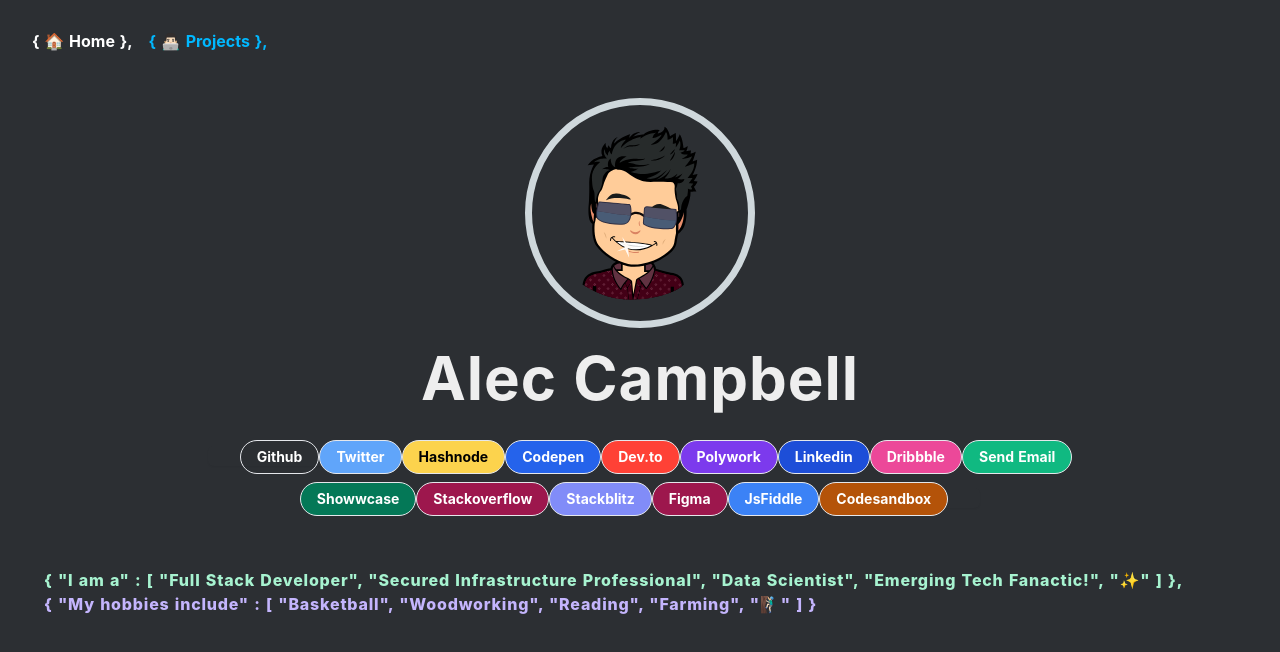
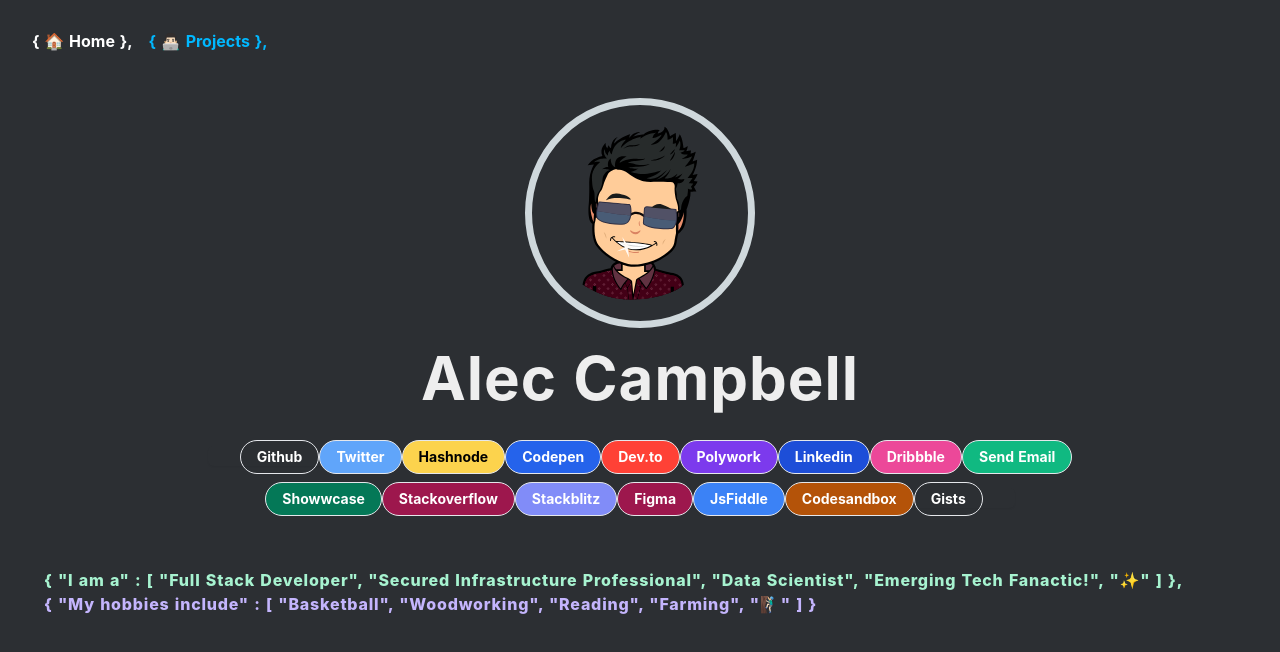
Before and after one commit to Uvacoder/test-abclinks2, a Nuxt app: page / in a window 1280 px wide. Shown: the top 652 px of the page. Built offline with nearby package versions, Linux system fonts and the light colour scheme; a web font is replaced by a local one.

Commit message:
Update index.vue

```diff
--- a/pages/index.vue
+++ b/pages/index.vue
@@ -43,7 +43,9 @@
             class="f6 grow no-underline br-pill ph3 pv2 mb2 dib white bg-blue-500 relative inline-flex items-center px-8 py-2 rounded-l-md border">JsFiddle</a>
          <a href="https://codesandbox.io/u/Uvacoder" target="_blank"
             class="f6 grow no-underline br-pill ph3 pv2 mb2 dib white bg-yellow-700 relative inline-flex items-center px-8 py-2 rounded-l-md border">Codesandbox</a>
-   </span>
+         <a href="https://gist.github.com/Uvacoder" target="_blank"
+            class="f6 grow no-underline br-pill ph3 pv2 mb2 dib white bg-rose-800 relative inline-flex items-center px-8 py-2 rounded-l-md border">Gists</a>
+</span>
 
       </div>
 
```
